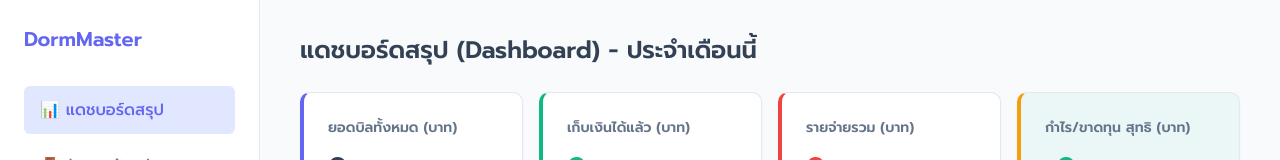
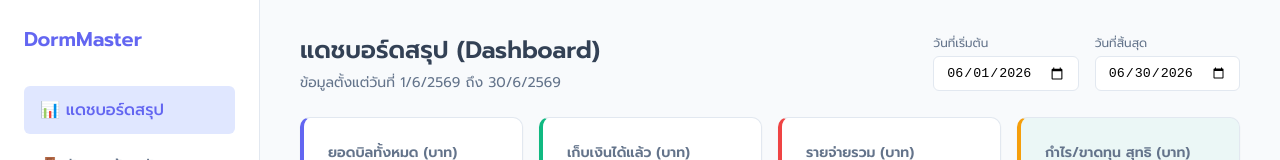
Before and after one commit to chanudom4686-arch/DA-APARTMENT, a Next.js app: page /dorms/1/dashboard in a window 1280 px wide. Shown: the top 160 px of the page. Built offline with nearby package versions, Linux system fonts and the light colour scheme; no server answers; the database is empty.

Commit message:
feat: add date picker to dashboard

```diff
--- a/src/app/dorms/[dormId]/dashboard/page.tsx
+++ b/src/app/dorms/[dormId]/dashboard/page.tsx
@@ -8,6 +8,16 @@ export default function Dashboard() {
   const dormId = params.dormId as string;
   const [rooms, setRooms] = useState<any[]>([]);
   const [loading, setLoading] = useState(true);
+
+  const [fromDate, setFromDate] = useState(() => {
+    const d = new Date();
+    return new Date(d.getFullYear(), d.getMonth(), 1).toISOString().split('T')[0];
+  });
+
+  const [toDate, setToDate] = useState(() => {
+    const d = new Date();
+    return new Date(d.getFullYear(), d.getMonth() + 1, 0).toISOString().split('T')[0];
+  });
 
   const [reports, setReports] = useState({
     totalBilledRooms: 0,
@@ -20,7 +30,7 @@ export default function Dashboard() {
 
   useEffect(() => {
     fetchData();
-  }, [dormId]);
+  }, [dormId, fromDate, toDate]);
 
   const fetchData = async () => {
     setLoading(true);
@@ -29,9 +39,6 @@ export default function Dashboard() {
       if (roomsData) setRooms(roomsData);
 
       const d = new Date();
-      const currentMonth = `${d.getFullYear()}-${String(d.getMonth() + 1).padStart(2, '0')}`;
-      const firstDay = new Date(d.getFullYear(), d.getMonth(), 1).toISOString().split('T')[0];
-      const lastDay = new Date(d.getFullYear(), d.getMonth() + 1, 0).toISOString().split('T')[0];
 
       let totalBilledAmt = 0;
       let totalCollectedAmt = 0;
@@ -40,10 +47,14 @@ export default function Dashboard() {
       let totalExp = 0;
 
       if (roomsData && roomsData.length > 0) {
-        const { data: invoicesData } = await supabase.from('invoices')
+        let invoicesQuery = supabase.from('invoices')
           .select('grand_total, room_id, is_paid, invoice_no, issue_date')
-          .eq('billing_month', currentMonth)
           .in('room_id', roomsData.map(r => r.id));
+
+        if (fromDate) invoicesQuery = invoicesQuery.gte('issue_date', fromDate);
+        if (toDate) invoicesQuery = invoicesQuery.lte('issue_date', toDate);
+
+        const { data: invoicesData } = await invoicesQuery;
 
         if (invoicesData) {
           billedRoomsCount = invoicesData.length;
@@ -59,11 +70,14 @@ export default function Dashboard() {
         }
       }
 
-      const { data: expensesData } = await supabase.from('expenses')
+      let expensesQuery = supabase.from('expenses')
         .select('amount')
-        .eq('dorm_id', dormId)
-        .gte('expense_date', firstDay)
-        .lte('expense_date', lastDay);
+        .eq('dorm_id', dormId);
+
+      if (fromDate) expensesQuery = expensesQuery.gte('expense_date', fromDate);
+      if (toDate) expensesQuery = expensesQuery.lte('expense_date', toDate);
+
+      const { data: expensesData } = await expensesQuery;
 
       if (expensesData) {
         totalExp = expensesData.reduce((sum, ex) => sum + (Number(ex.amount) || 0), 0);
@@ -98,7 +112,35 @@ export default function Dashboard() {
 
   return (
     <div>
-      <h1 className="page-title">แดชบอร์ดสรุป (Dashboard) - ประจำเดือนนี้</h1>
+      <div style={{ display: "flex", justifyContent: "space-between", alignItems: "center", marginBottom: "24px", flexWrap: "wrap", gap: "16px" }}>
+        <div>
+          <h1 className="page-title" style={{ margin: 0 }}>แดชบอร์ดสรุป (Dashboard)</h1>
+          <p style={{ color: "var(--text-secondary)", fontSize: "14px", marginTop: "4px" }}>
+            ข้อมูลตั้งแต่วันที่ {new Date(fromDate).toLocaleDateString('th-TH')} ถึง {new Date(toDate).toLocaleDateString('th-TH')}
+          </p>
+        </div>
+
+        <div style={{ display: "flex", gap: "16px", alignItems: "flex-end" }}>
+          <div>
+            <label style={{ display: "block", fontSize: "12px", color: "var(--text-secondary)", marginBottom: "4px" }}>วันที่เริ่มต้น</label>
+            <input
+              type="date"
+              value={fromDate}
+              onChange={e => setFromDate(e.target.value)}
+              style={{ padding: "8px 12px", borderRadius: "var(--radius-sm)", border: "1px solid var(--border-color)", outline: "none" }}
+            />
+          </div>
+          <div>
+            <label style={{ display: "block", fontSize: "12px", color: "var(--text-secondary)", marginBottom: "4px" }}>วันที่สิ้นสุด</label>
+            <input
+              type="date"
+              value={toDate}
+              onChange={e => setToDate(e.target.value)}
+              style={{ padding: "8px 12px", borderRadius: "var(--radius-sm)", border: "1px solid var(--border-color)", outline: "none" }}
+            />
+          </div>
+        </div>
+      </div>
 
       <div style={{ display: "grid", gridTemplateColumns: "1fr 1fr 1fr 1fr", gap: "16px", marginBottom: "24px" }}>
         <div className="card" style={{ borderLeft: "4px solid var(--primary)" }}>
```
